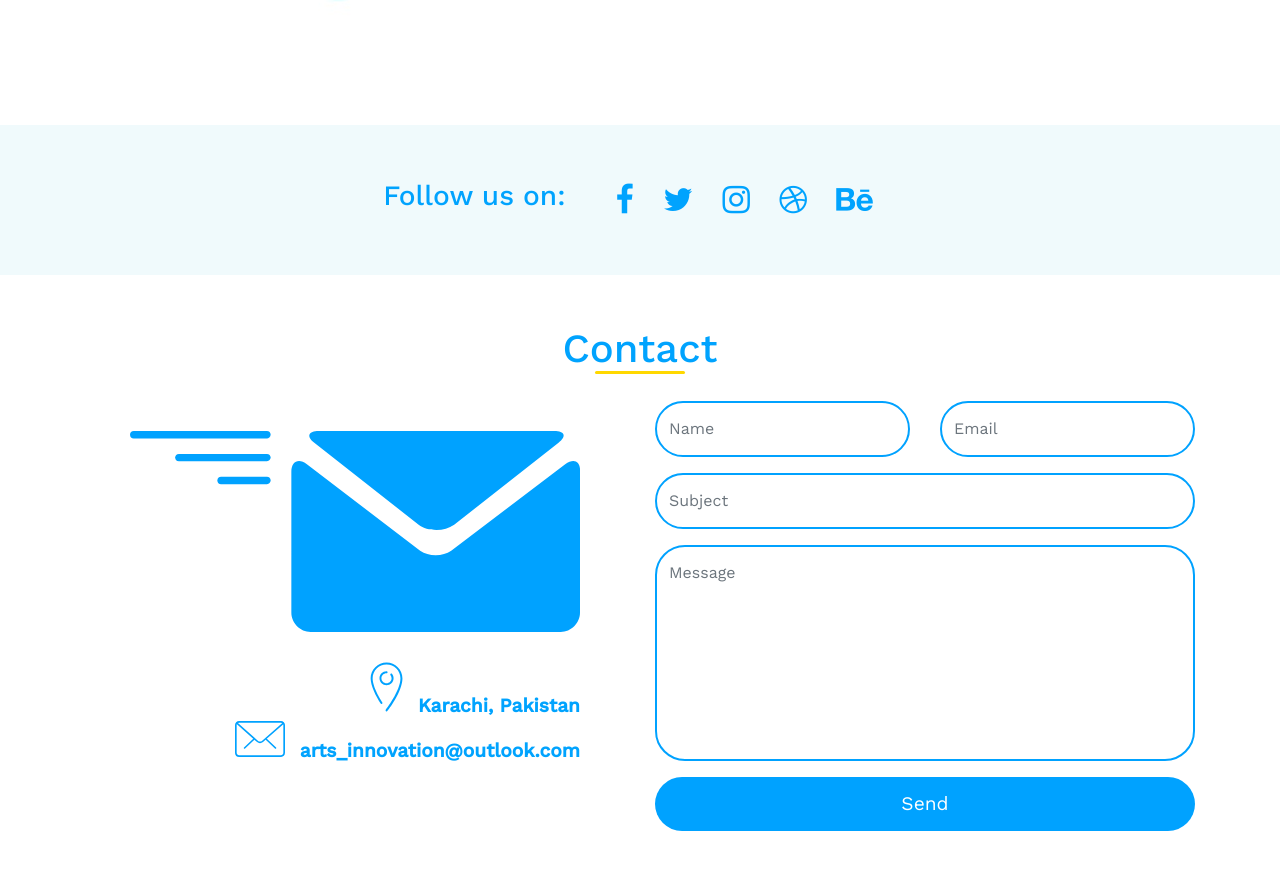
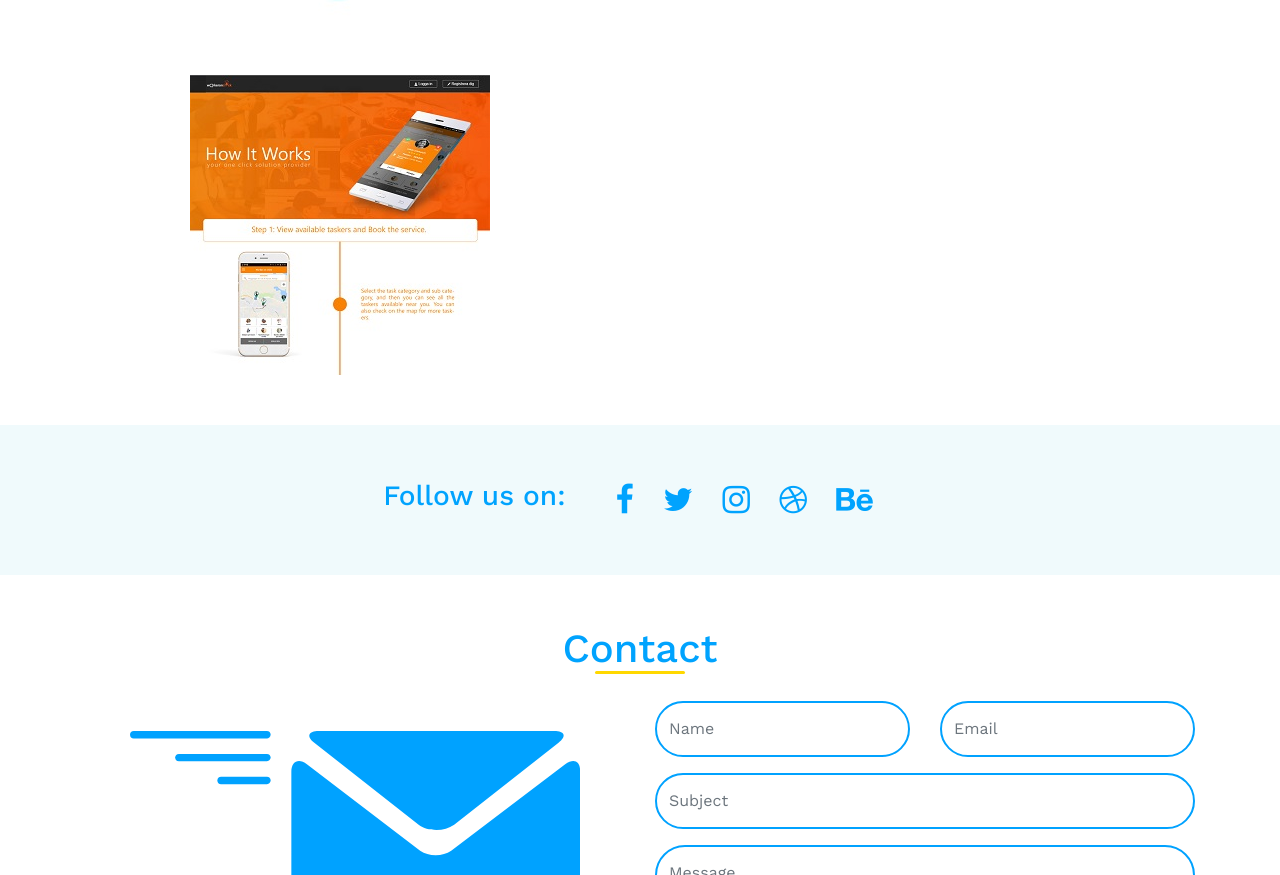
Before and after one commit to artsinnovation/artsinnovation.github.io, a plain HTML site: page portfolio.html in a window 1280 px wide. Shown: the part 5061-5936 px from the top of the page. Drawn offline with nearby package versions, Linux system fonts and the light colour scheme.

Commit message:
worker onlick addition

```diff
--- a/portfolio.html
+++ b/portfolio.html
@@ -293,6 +293,19 @@
             </div>
           </div> -->
         </div>
+		<div class="isotope-item img-align-center filter web-Filter design-Filter">
+          <a title="Image 1" class="thumbnail-href" href="#non" data-mfp-src="assets/img/portfolio/full/design1.jpg">
+            <figure>
+              <img class="thumbnail img-responsive" id="image-" src="assets/img/portfolio/thumb/design1.jpg" alt="placeholder-img"/>
+            </figure>
+          </a>
+          <!-- <div class="action-links-parent">
+            <div class="action-links-container">
+              <a class="action-links" id="videoLink" href="#n" data-href=""><i class="fa fa-play"></i></a>
+              <a class="action-links" href=""><i class="fa fa-link"></i></a>
+            </div>
+          </div> -->
+        </div>
         <div class="clear-fix">
         </div>
       </div> <!--/. Isotope-->
```
Also changed, not shown: assets/img/portfolio/thumb/design1.jpg (added), 1 other file.
